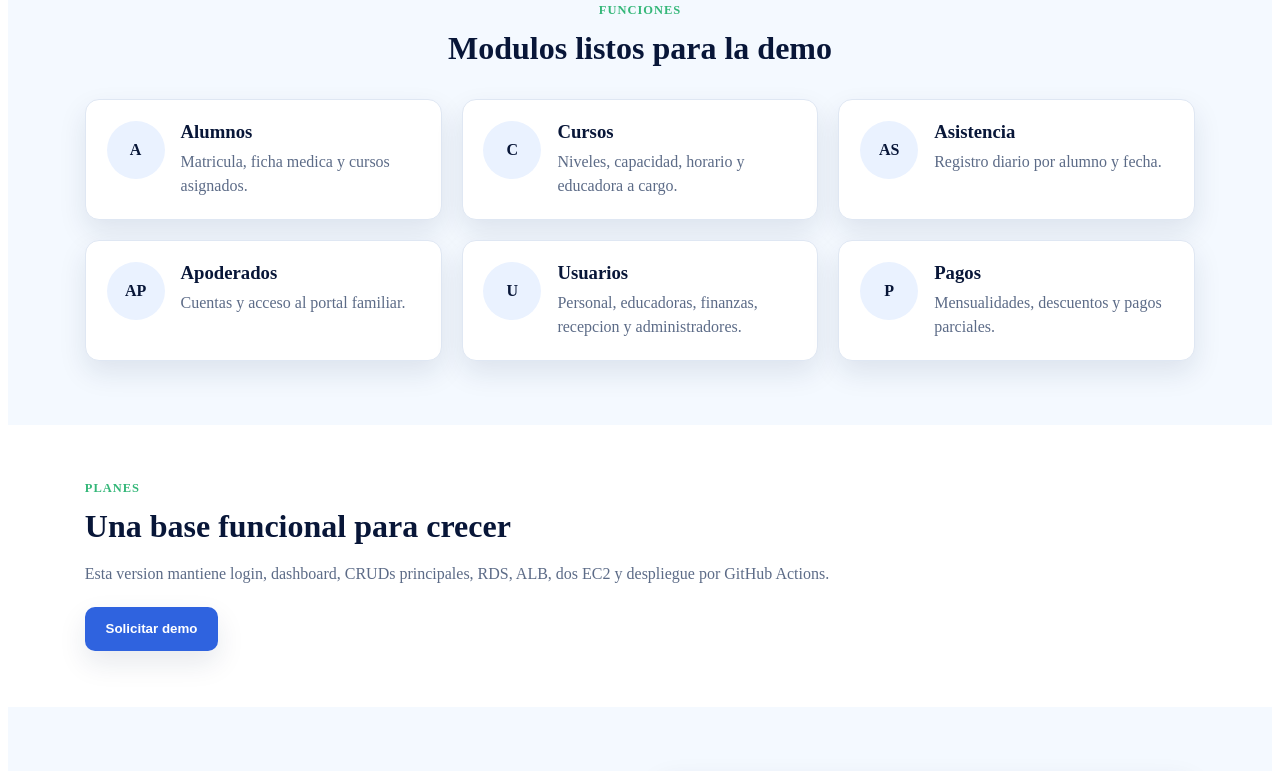
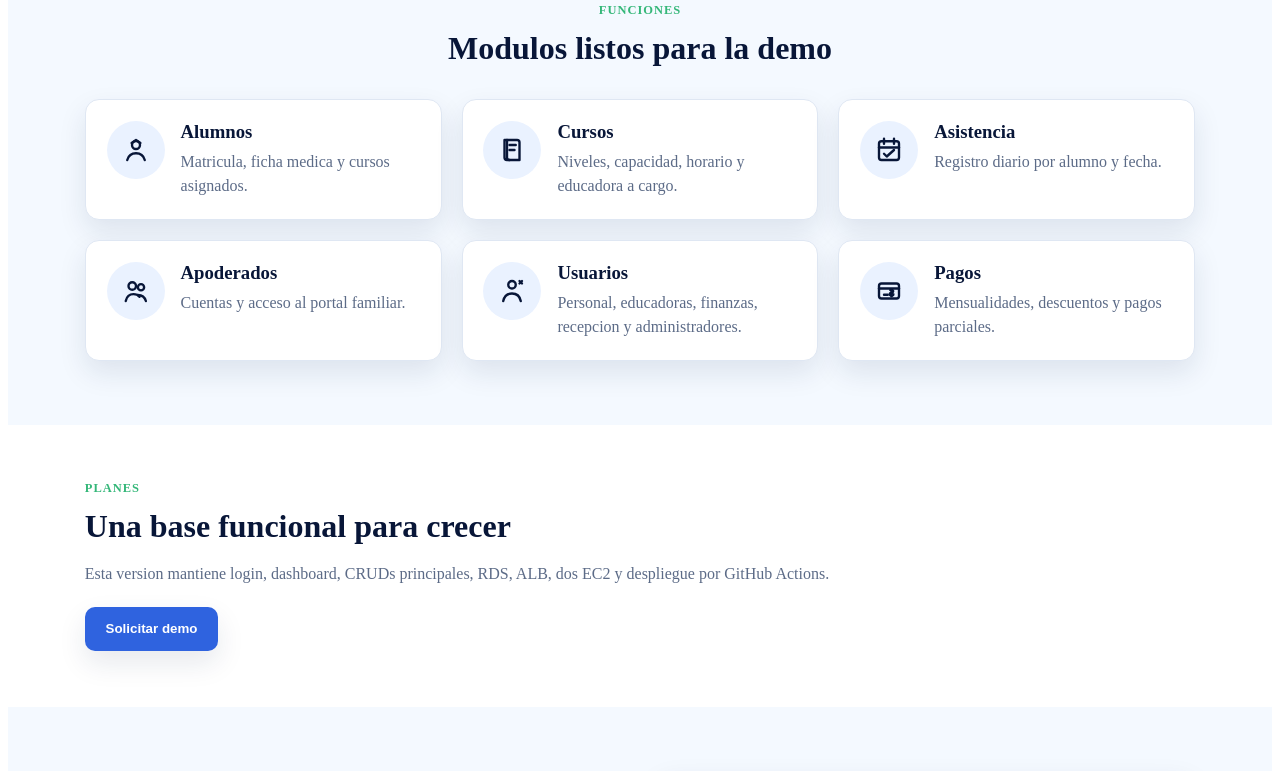
Before and after one commit to Natyvirtualgamer/app_jardin, a React (Vite) app in the folder frontend/: page / in a window 1280 px wide. Shown: the part 800-1571 px from the top of the page. Built offline with nearby package versions, Linux system fonts and the light colour scheme; no server answers.

Commit message:
Ajusta contacto directo e iconos del landing

```diff
--- a/frontend/src/pages/LandingPage.jsx
+++ b/frontend/src/pages/LandingPage.jsx
@@ -5,16 +5,15 @@ import heroImage from '../assets/hero-classroom.png'
 import { colors, shadows } from '../theme.js'
 import './LandingPage.css'
 
-const WHATSAPP_PHONE = import.meta.env.VITE_WHATSAPP_PHONE || '56912345678'
-const WHATSAPP_GROUP_URL = import.meta.env.VITE_WHATSAPP_GROUP_URL || 'https://chat.whatsapp.com/Db9jSyj7IuxI18s0WdAyH4'
+const WHATSAPP_PHONE = import.meta.env.VITE_WHATSAPP_PHONE || '56987778172'
 
 const MODULOS = [
-  { icon: 'A', titulo: 'Alumnos', texto: 'Matricula, ficha medica y cursos asignados.' },
-  { icon: 'C', titulo: 'Cursos', texto: 'Niveles, capacidad, horario y educadora a cargo.' },
-  { icon: 'AS', titulo: 'Asistencia', texto: 'Registro diario por alumno y fecha.' },
-  { icon: 'AP', titulo: 'Apoderados', texto: 'Cuentas y acceso al portal familiar.' },
-  { icon: 'U', titulo: 'Usuarios', texto: 'Personal, educadoras, finanzas, recepcion y administradores.' },
-  { icon: 'P', titulo: 'Pagos', texto: 'Mensualidades, descuentos y pagos parciales.' },
+  { icon: 'student', titulo: 'Alumnos', texto: 'Matricula, ficha medica y cursos asignados.' },
+  { icon: 'courses', titulo: 'Cursos', texto: 'Niveles, capacidad, horario y educadora a cargo.' },
+  { icon: 'attendance', titulo: 'Asistencia', texto: 'Registro diario por alumno y fecha.' },
+  { icon: 'family', titulo: 'Apoderados', texto: 'Cuentas y acceso al portal familiar.' },
+  { icon: 'users', titulo: 'Usuarios', texto: 'Personal, educadoras, finanzas, recepcion y administradores.' },
+  { icon: 'payments', titulo: 'Pagos', texto: 'Mensualidades, descuentos y pagos parciales.' },
 ]
 
 const CONTACTO_INICIAL = { nombre: '', jardin: '', correo: '', telefono: '', mensaje: '' }
@@ -31,23 +30,14 @@ export default function LandingPage() {
 
   function enviarWhatsApp(e) {
     e.preventDefault()
-    const texto = `Hola, quiero solicitar informacion/demo de App Jardin.
+    const texto = `Hola, quiero agendar una visita y solicitar informacion de App Jardin.
 Nombre: ${contacto.nombre}
 Jardin/Institucion: ${contacto.jardin}
 Correo: ${contacto.correo}
 Telefono: ${contacto.telefono}
 Mensaje: ${contacto.mensaje || 'Quiero recibir mas informacion.'}`
 
-    if (WHATSAPP_GROUP_URL) {
-      const mensajeGrupo = `${texto}
-
-Grupo App Jardin: ${WHATSAPP_GROUP_URL}`
-      setContactoAviso('WhatsApp se abrira con el mensaje listo. Selecciona el grupo de App Jardin y presiona enviar.')
-      window.open(`https://api.whatsapp.com/send?text=${encodeURIComponent(mensajeGrupo)}`, '_blank', 'noopener,noreferrer')
-      return
-    }
-
-    setContactoAviso('WhatsApp se abrira con el mensaje listo para enviar.')
+    setContactoAviso('WhatsApp se abrira con el mensaje listo para el chat de atencion.')
     window.open(`https://wa.me/${WHATSAPP_PHONE}?text=${encodeURIComponent(texto)}`, '_blank', 'noopener,noreferrer')
   }
 
@@ -93,7 +83,9 @@ Grupo App Jardin: ${WHATSAPP_GROUP_URL}`
         <div className="landing-modulos" style={styles.modulos}>
           {MODULOS.map((modulo) => (
             <article key={modulo.titulo} className="landing-modulo-card" style={styles.moduloCard}>
-              <span style={styles.moduloIcon}>{modulo.icon}</span>
+              <span style={styles.moduloIcon}>
+                <ModuloIcon name={modulo.icon} />
+              </span>
               <div>
                 <h3 style={styles.moduloTitulo}>{modulo.titulo}</h3>
                 <p style={styles.moduloTexto}>{modulo.texto}</p>
@@ -116,7 +108,7 @@ Grupo App Jardin: ${WHATSAPP_GROUP_URL}`
         <div style={styles.contactCopy}>
           <p style={styles.kicker}>Contacto</p>
           <h2 style={styles.sectionTitleLeft}>Agenda una revision por WhatsApp</h2>
-          <p style={styles.textLine}>Completa el formulario y se abrira WhatsApp con el mensaje preparado. Selecciona el grupo de App Jardin y presiona enviar.</p>
+          <p style={styles.textLine}>Completa el formulario y se abrira WhatsApp con el mensaje preparado para el chat de atencion.</p>
         </div>
         <form className="landing-contact-form" onSubmit={enviarWhatsApp} style={styles.contactForm}>
           <Campo label="Nombre" value={contacto.nombre} onChange={(v) => setContacto({ ...contacto, nombre: v })} required />
@@ -141,7 +133,7 @@ Grupo App Jardin: ${WHATSAPP_GROUP_URL}`
       </section>
 
       <footer style={styles.footer}>
-        <span>© {new Date().getFullYear()} Preescolar Manager</span>
+        <span>&copy; {new Date().getFullYear()} Preescolar Manager</span>
         <button style={styles.footerLink} onClick={() => setShowLogin(true)}>Ingresar</button>
       </footer>
 
@@ -166,6 +158,74 @@ function Campo({ label, value, onChange, type = 'text', required }) {
       <input id={id} type={type} value={value} onChange={(e) => onChange(e.target.value)} required={required} style={styles.input} />
     </div>
   )
+}
+
+function ModuloIcon({ name }) {
+  const common = {
+    width: 30,
+    height: 30,
+    viewBox: '0 0 24 24',
+    fill: 'none',
+    stroke: 'currentColor',
+    strokeWidth: 1.9,
+    strokeLinecap: 'round',
+    strokeLinejoin: 'round',
+    'aria-hidden': 'true',
+  }
+
+  const icons = {
+    student: (
+      <svg {...common}>
+        <circle cx="12" cy="8" r="3.2" />
+        <path d="M5 20c1-3.6 3.3-5.4 7-5.4s6 1.8 7 5.4" />
+        <path d="M8.5 6.4 12 4l3.5 2.4" />
+      </svg>
+    ),
+    courses: (
+      <svg {...common}>
+        <path d="M6 4h10a2 2 0 0 1 2 2v14H8a2 2 0 0 1-2-2z" />
+        <path d="M8 4v14a2 2 0 0 0 2 2" />
+        <path d="M10 8h5" />
+        <path d="M10 12h4" />
+      </svg>
+    ),
+    attendance: (
+      <svg {...common}>
+        <rect x="4" y="5" width="16" height="15" rx="2" />
+        <path d="M8 3v4" />
+        <path d="M16 3v4" />
+        <path d="M4 10h16" />
+        <path d="m8 15 2.2 2.2L16 12" />
+      </svg>
+    ),
+    family: (
+      <svg {...common}>
+        <circle cx="9" cy="8" r="3" />
+        <circle cx="16" cy="9" r="2.5" />
+        <path d="M3.8 20c.8-3.7 2.9-5.5 6.2-5.5 2.1 0 3.7.7 4.8 2.1" />
+        <path d="M13.5 15.2c3.4.1 5.5 1.7 6.4 4.8" />
+      </svg>
+    ),
+    users: (
+      <svg {...common}>
+        <circle cx="12" cy="7" r="3" />
+        <path d="M5 20c.8-4 3.1-6 7-6s6.2 2 7 6" />
+        <path d="m18 4 2 2" />
+        <path d="m20 4-2 2" />
+      </svg>
+    ),
+    payments: (
+      <svg {...common}>
+        <rect x="4" y="6" width="16" height="12" rx="2" />
+        <path d="M4 10h16" />
+        <path d="M8 15h3" />
+        <path d="M15.5 14.5c0 1-1 1.5-2.1 1.1-1.1-.4-1.2-1.7.1-2 1.3-.3 2-.8 1.8-1.7-.2-.9-1.4-1.2-2.3-.7" />
+        <path d="M14 10.8v5.4" />
+      </svg>
+    ),
+  }
+
+  return icons[name] || null
 }
 
 const styles = {
```
